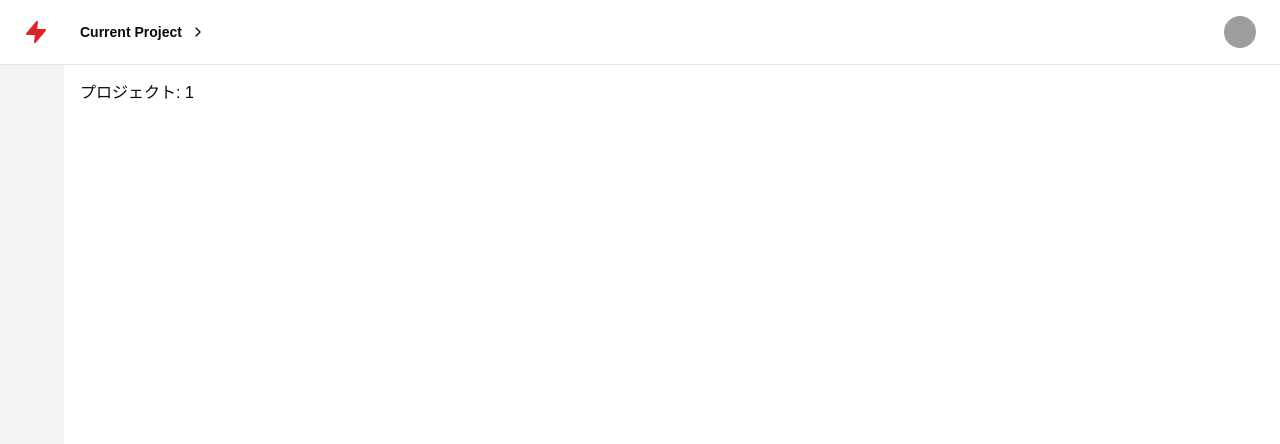
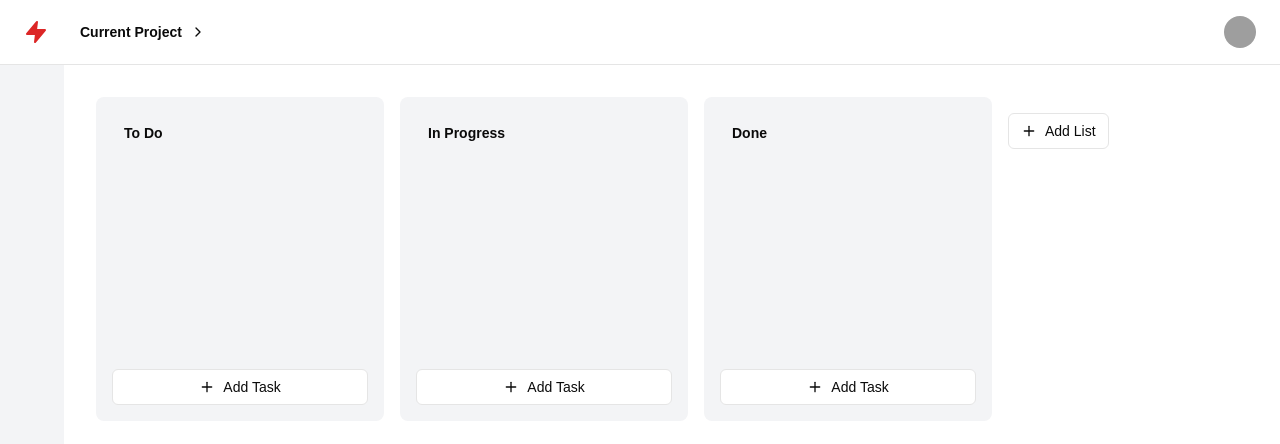
Before and after one commit to ishotinc/timetask-lp, a Next.js app: page /project/1 in a window 1280 px wide. Shown: the top 444 px of the page. Built offline with nearby package versions, Linux system fonts and the light colour scheme; grey boxes are pictures that could not be loaded.

Commit message:
taskboad追加

```diff
--- a/app/_components/templates/project.tsx
+++ b/app/_components/templates/project.tsx
@@ -1,5 +1,214 @@
-"use client";
+"use client"
+
+import { useState, useEffect } from 'react'
+import { v4 as uuidv4 } from 'uuid'
+import { DragDropContext, Droppable, Draggable } from '@hello-pangea/dnd'
+import { Plus, X, Play, Pause } from 'lucide-react'
+import { Button } from "@/app/_components/atoms/Button"
+import { Input } from "@/app/_components/atoms/Input"
+import { Card, CardContent } from "@/app/_components/atoms/card"
+
+type Task = {
+  id: string
+  content: string
+  elapsedTime: number
+  isRunning: boolean
+}
+
+type TaskList = {
+  id: string
+  title: string
+  tasks: Task[]
+}
 
 export function Project({ projectId }: { projectId: string }) {
-  return <div>プロジェクト: {projectId}</div>;
+  const [lists, setLists] = useState<TaskList[]>(() => [
+    { id: uuidv4(), title: 'To Do', tasks: [] },
+    { id: uuidv4(), title: 'In Progress', tasks: [] },
+    { id: uuidv4(), title: 'Done', tasks: [] },
+  ])
+
+  useEffect(() => {
+    const timer = setInterval(() => {
+      setLists(prevLists =>
+        prevLists.map(list => ({
+          ...list,
+          tasks: list.tasks.map(task =>
+            task.isRunning ? { ...task, elapsedTime: task.elapsedTime + 1 } : task
+          )
+        }))
+      )
+    }, 1000)
+
+    return () => clearInterval(timer)
+  }, [])
+
+  const addTask = (listId: string) => {
+    const newTask: Task = { id: uuidv4(), content: 'New Task', elapsedTime: 0, isRunning: false }
+    setLists(lists.map(list =>
+      list.id === listId ? { ...list, tasks: [...list.tasks, newTask] } : list
+    ))
+  }
+
+  const removeTask = (listId: string, taskId: string) => {
+    setLists(lists.map(list =>
+      list.id === listId ? { ...list, tasks: list.tasks.filter(task => task.id !== taskId) } : list
+    ))
+  }
+
+  const toggleTimer = (listId: string, taskId: string) => {
+    setLists(lists.map(list =>
+      list.id === listId ? {
+        ...list,
+        tasks: list.tasks.map(task =>
+          task.id === taskId ? { ...task, isRunning: !task.isRunning } : task
+        )
+      } : list
+    ))
+  }
+
+  const formatTime = (seconds: number) => {
+    const hours = Math.floor(seconds / 3600)
+    const minutes = Math.floor((seconds % 3600) / 60)
+    const remainingSeconds = seconds % 60
+    return `${hours.toString().padStart(2, '0')}:${minutes.toString().padStart(2, '0')}:${remainingSeconds.toString().padStart(2, '0')}`
+  }
+
+  const onDragEnd = (result: any) => {
+    if (!result.destination) return
+
+    const { source, destination } = result
+
+    if (source.droppableId !== destination.droppableId) {
+      const sourceList = lists.find(list => list.id === source.droppableId)
+      const destList = lists.find(list => list.id === destination.droppableId)
+      const sourceTask = sourceList?.tasks[source.index]
+
+      if (sourceList && destList && sourceTask) {
+        setLists(lists.map(list => {
+          if (list.id === sourceList.id) {
+            return { ...list, tasks: list.tasks.filter((_, idx) => idx !== source.index) }
+          }
+          if (list.id === destList.id) {
+            const newTasks = Array.from(list.tasks)
+            newTasks.splice(destination.index, 0, sourceTask)
+            return { ...list, tasks: newTasks }
+          }
+          return list
+        }))
+      }
+    } else {
+      const list = lists.find(list => list.id === source.droppableId)
+      if (list) {
+        const newTasks = Array.from(list.tasks)
+        const [reorderedTask] = newTasks.splice(source.index, 1)
+        newTasks.splice(destination.index, 0, reorderedTask)
+        setLists(lists.map(l => l.id === list.id ? { ...l, tasks: newTasks } : l))
+      }
+    }
+  }
+
+  const updateListTitle = (listId: string, newTitle: string) => {
+    setLists(lists.map(list =>
+      list.id === listId ? { ...list, title: newTitle } : list
+    ))
+  }
+
+  const addList = () => {
+    const newList: TaskList = { id: uuidv4(), title: 'New List', tasks: [] }
+    setLists([...lists, newList])
+  }
+
+  return (
+    <div className="p-4">
+      <DragDropContext onDragEnd={onDragEnd}>
+        <div className="flex space-x-4 overflow-x-auto pb-4">
+          {lists.map(list => (
+            <div key={list.id} className="bg-gray-100 p-4 rounded-lg w-72 flex-shrink-0">
+              <Input
+                value={list.title}
+                onChange={(e) => updateListTitle(list.id, e.target.value)}
+                className="font-semibold mb-2 bg-transparent border-none"
+              />
+              <Droppable droppableId={list.id}>
+                {(provided) => (
+                  <div
+                    {...provided.droppableProps}
+                    ref={provided.innerRef}
+                    className="min-h-[200px]"
+                  >
+                    {list.tasks.map((task, index) => (
+                      <Draggable key={task.id} draggableId={task.id} index={index}>
+                        {(provided) => (
+                          <Card
+                            ref={provided.innerRef}
+                            {...provided.draggableProps}
+                            {...provided.dragHandleProps}
+                            className="mb-2"
+                          >
+                            <CardContent className="p-2">
+                              <div className="flex justify-between items-center mb-2">
+                                <Input
+                                  value={task.content}
+                                  onChange={(e) => {
+                                    const newLists = lists.map(l =>
+                                      l.id === list.id
+                                        ? { ...l, tasks: l.tasks.map(t => t.id === task.id ? { ...t, content: e.target.value } : t) }
+                                        : l
+                                    )
+                                    setLists(newLists)
+                                  }}
+                                  className="border-none bg-transparent flex-grow mr-2"
+                                />
+                                <Button
+                                  variant="ghost"
+                                  size="icon"
+                                  onClick={() => removeTask(list.id, task.id)}
+                                >
+                                  <X className="h-4 w-4" />
+                                </Button>
+                              </div>
+                              <div className="flex items-center">
+                                <span className="mr-2">{formatTime(task.elapsedTime)}</span>
+                                <Button
+                                  variant="outline"
+                                  size="icon"
+                                  onClick={() => toggleTimer(list.id, task.id)}
+                                >
+                                  {task.isRunning ? <Pause className="h-4 w-4" /> : <Play className="h-4 w-4" />}
+                                </Button>
+                              </div>
+                            </CardContent>
+                          </Card>
+                        )}
+                      </Draggable>
+                    ))}
+                    {provided.placeholder}
+                  </div>
+                )}
+              </Droppable>
+              <Button
+                variant="outline"
+                size="sm"
+                className="w-full mt-2"
+                onClick={() => addTask(list.id)}
+              >
+                <Plus className="h-4 w-4 mr-2" /> Add Task
+              </Button>
+            </div>
+          ))}
+          <div className="flex items-start">
+            <Button
+              variant="outline"
+              size="sm"
+              className="mt-4"
+              onClick={addList}
+            >
+              <Plus className="h-4 w-4 mr-2" /> Add List
+            </Button>
+          </div>
+        </div>
+      </DragDropContext>
+    </div>
+  )
 }
--- a/package.json
+++ b/package.json
@@ -9,10 +9,12 @@
     "lint": "next lint"
   },
   "dependencies": {
+    "@hello-pangea/dnd": "^17.0.0",
     "@radix-ui/react-avatar": "^1.1.1",
     "@radix-ui/react-dropdown-menu": "^2.1.2",
     "@radix-ui/react-label": "^2.1.0",
     "@radix-ui/react-slot": "^1.1.0",
+    "@types/uuid": "^10.0.0",
     "class-variance-authority": "^0.7.0",
     "clsx": "^2.1.1",
     "lucide-react": "^0.453.0",
@@ -20,7 +22,8 @@
     "react": "^18",
     "react-dom": "^18",
     "tailwind-merge": "^2.5.4",
-    "tailwindcss-animate": "^1.0.7"
+    "tailwindcss-animate": "^1.0.7",
+    "uuid": "^10.0.0"
   },
   "devDependencies": {
     "@types/node": "^20",
```
Also changed, not shown: 1 other file (tests, documents, lock files or other folders).
